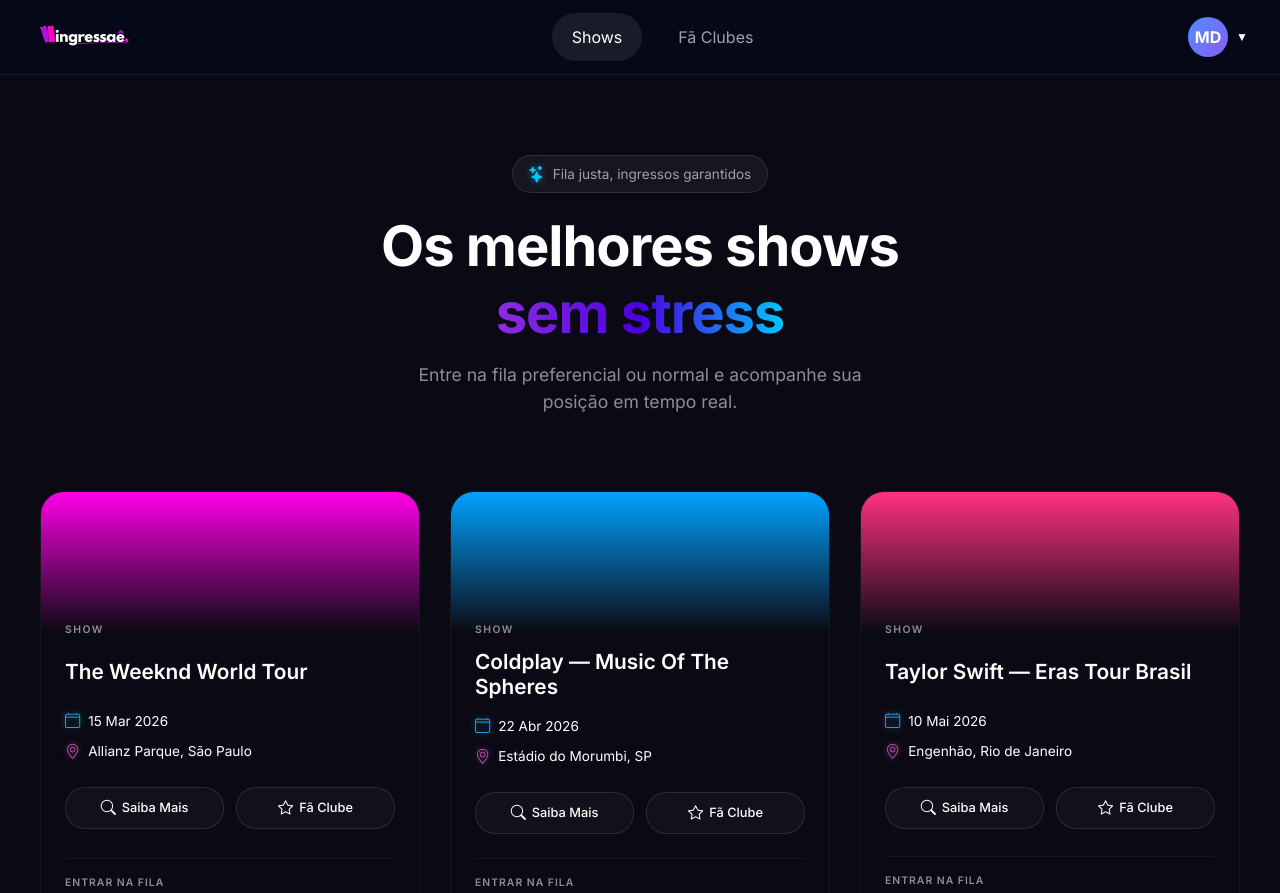
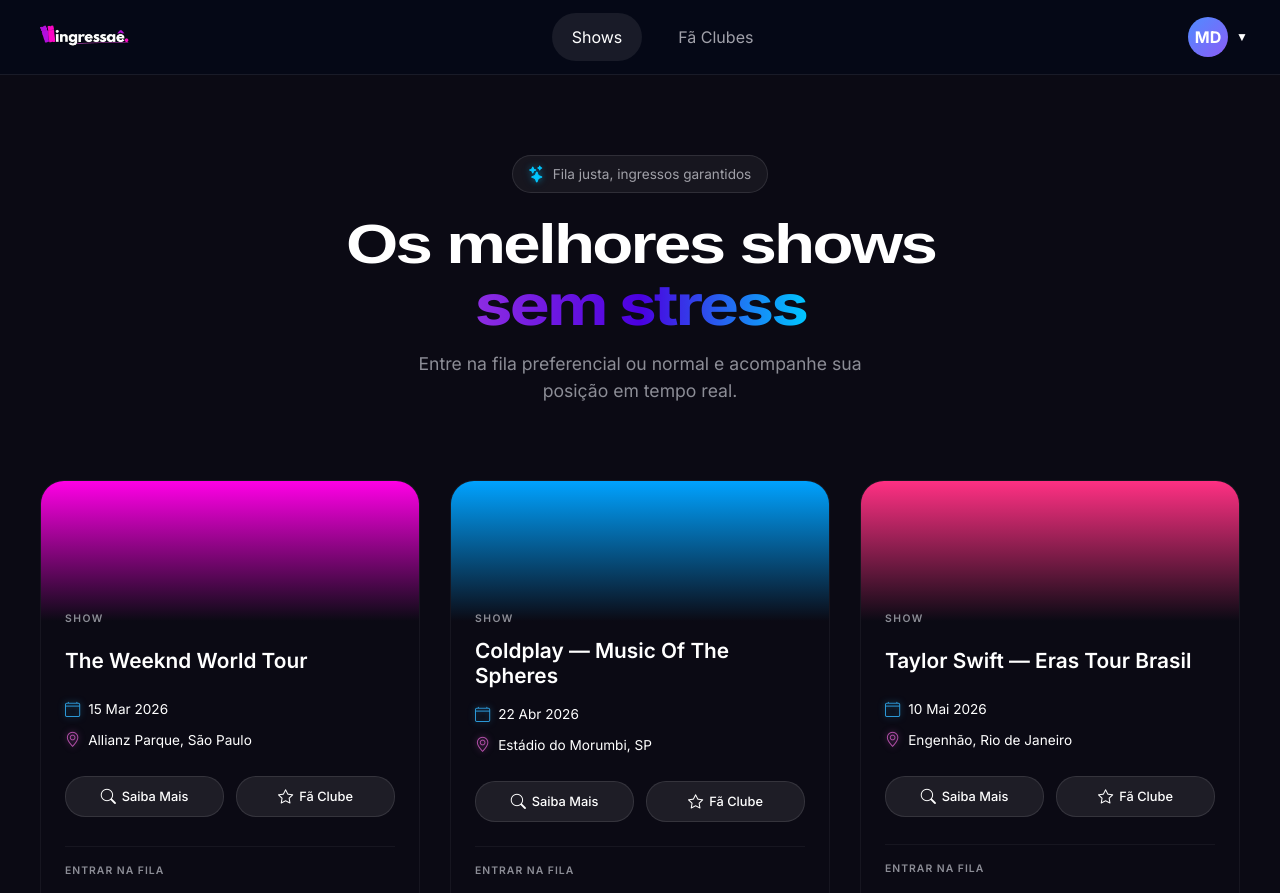
Before and after one commit to Ingressae/Ingressae-Angular, an Angular app in the folder ingressae/: page /inicio in a window 1280 px wide. Shown: the top 893 px of the page. Built offline with nearby package versions, Linux system fonts and the light colour scheme.

Commit message:
fix: Refinado os icones e cores

```diff
--- a/ingressae/src/app/pages/inicio/card-show/card-show.html
+++ b/ingressae/src/app/pages/inicio/card-show/card-show.html
@@ -17,8 +17,8 @@
     </div>
 
     <div class="action-buttons">
-      <button class="btn-outline"><i class="bi bi-search"></i> Saiba Mais</button>
-      <button class="btn-outline"><i class="bi bi-star"></i> Fã Clube</button>
+      <button class="btn-outline btn-saibaMais"><i class="bi bi-search"></i> Saiba Mais</button>
+      <button class="btn-outline btn-faClube"><i class="bi bi-star"></i> Fã Clube</button>
     </div>
 
     <br>
--- a/ingressae/src/app/pages/inicio/card-show/card-show.scss
+++ b/ingressae/src/app/pages/inicio/card-show/card-show.scss
@@ -77,8 +77,10 @@
   align-items: center;
   gap: 8px;
   font-size: 0.85rem;
-  color: #a0a0a8;
+  color: #808080;
   margin-bottom: 10px;
+  font-weight: 100;
+
 
   // Ícone de Calendário (Ciano Neon)
   .bi-calendar4 {
@@ -100,7 +102,7 @@
 
   .btn-outline {
     flex: 1;
-    background: rgba(255, 255, 255, 0.03);
+    background: rgba(255, 255, 255, 0.08);
     border: 1px solid rgba(255, 255, 255, 0.1);
     color: #fff;
     padding: 10px;
@@ -114,7 +116,13 @@
     gap: 6px;
     transition: background 0.2s;
 
-    &:hover { background: rgba(255, 255, 255, 0.08); }
+    &:hover { background: rgba(255, 255, 255, 0.05); }
+
+    &.btn-saibaMais{
+      &:hover { border-color: rgba(45, 156, 219, 0.6);} }
+
+    &.btn-faClube{
+      &:hover { border-color: rgba(181, 80, 171, 0.6); } }
   }
 }
 
--- a/ingressae/src/app/pages/inicio/inicio.scss
+++ b/ingressae/src/app/pages/inicio/inicio.scss
@@ -43,7 +43,13 @@
     font-size: 3.5rem;
     font-weight: 700;
     margin: 0 0 15px 0;
-    letter-spacing: -1px;
+    letter-spacing: -0.04em;
+    line-height: 1.1;
+    font-family: 'Plus Jakarta Sans', sans-serif;
+
+    display: inline-block; // Obrigatório para o transform funcionar em textos
+    transform: scaleX(1.20);
+    transform-origin: middle; // Mantém o alinhamento à esquerda
 
     .highlight {
       background: linear-gradient(90deg, #8e2de2, #4a00e0, #00c6ff);
--- a/ingressae/src/app/pages/inicio/inicio.ts
+++ b/ingressae/src/app/pages/inicio/inicio.ts
@@ -58,7 +58,7 @@
     },
     {
       id: 6,
-      title: 'Falcão — Show Joiado',
+      title: 'Falcão — Lindo, Bonito e Joiado',
       date: '05 Ago 2026',
       location: 'Allianz Parque, São Paulo',
       gradientClass: 'grad-orange',
```
